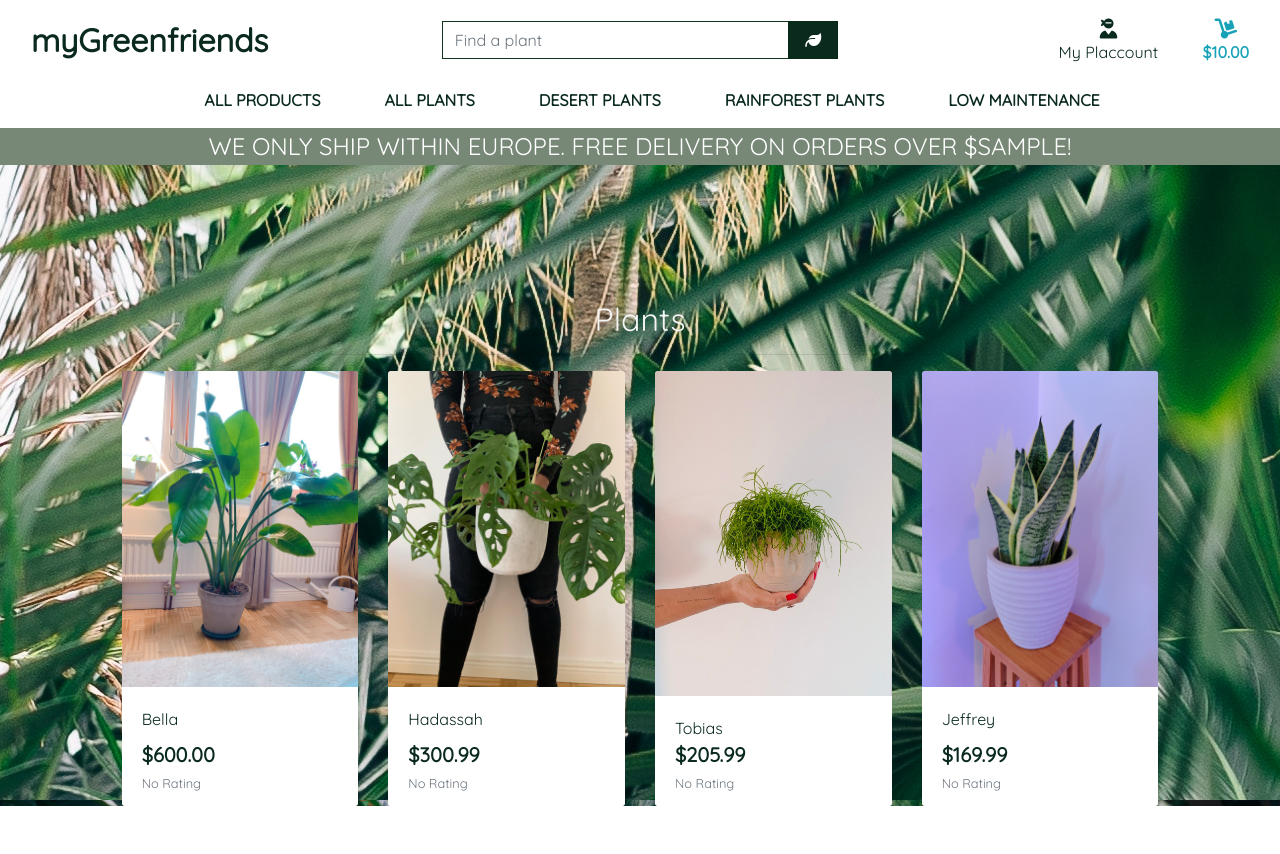
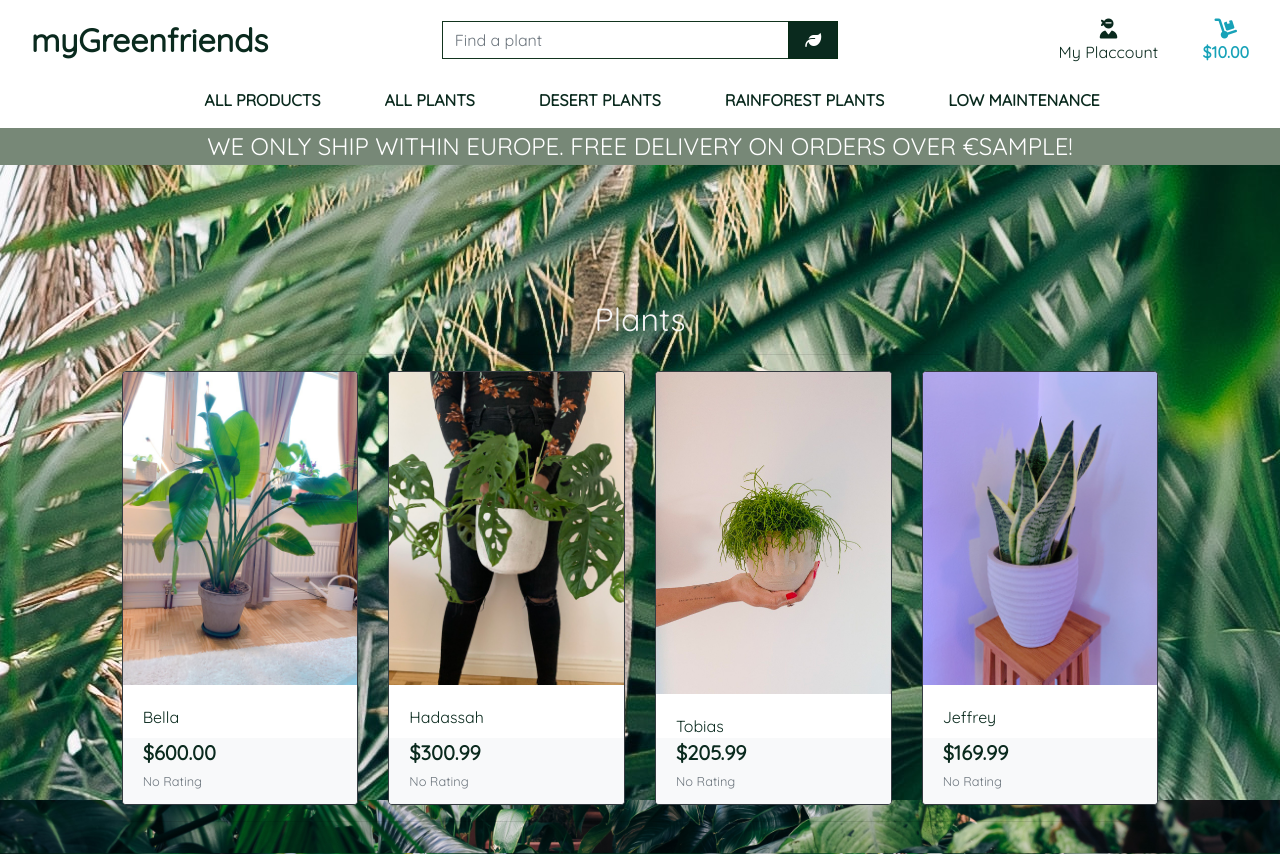
Before and after one commit to Honey20103/mygreenfriends, a Django app: template products/templates/products/products.html in a window 1280 px wide. Before the commit the page ends 806 px from the top, so only its background shows below. Run offline with Django 3.2, Linux system fonts and the light colour scheme; data comes from the database, SQL or seed files in the repository; tables that the repository leaves empty hold one stand-in row (values such as "Sample post"); the template is opened without the code that fills it: values that come from a table or form of the project are taken from there, most other values are stand-ins (such as "Sample title", 1, 10 or a date in 2020); some libraries are stand-ins or nearby versions.

Commit message:
style: added card display settings for products

```diff
--- a/products/templates/products/products.html
+++ b/products/templates/products/products.html
@@ -24,7 +24,7 @@
 			<div class="row">
 				{% for product in products %}
 				<div class="col-sm-6 col-md-6 col-lg-4 col-xl-3">
-					<div class="card h-100 border-0">
+					<div class="card h-100 border-dark">
                     {% if product.image %}
 						<a href="">
 							<img class="card-img-top img-fluid" src="{{ product.image.url }}" alt="{{ product.name }}">
@@ -37,7 +37,7 @@
 								<div class="card-body pb-0">
 									<p class="mb-0">{{ product.name }}</p>
 								</div>
-								<div class="card-footer bg-white pt-0 border-0 text-left">
+								<div class="card-footer bg-light pt-0 border-0 text-left">
 									<div class="row">
 										<div class="col">
 											<p class="lead mb-0 text-left font-weight-bold">${{ product.price }}</p>
@@ -51,6 +51,29 @@
 								</div>
 					        </div>
 				        </div>
+                            {% if forloop.counter|divisibleby:1 %}
+                            <div class="col-12 d-sm-none mb-3">
+                                <hr>
+                            </div>
+                            {% endif %}
+
+                            {% if forloop.counter|divisibleby:2 %}
+                            <div class="col-12 d-none d-sm-block d-md-block d-lg-none mb-3">
+                                <hr>
+                            </div>
+                            {% endif %}
+
+                            {% if forloop.counter|divisibleby:3 %}
+                            <div class="col-12 d-none d-lg-block d-xl-none mb-3">
+                                <hr>
+                            </div>
+                            {% endif %}
+
+                            {% if forloop.counter|divisibleby:4 %}
+                            <div class="col-12 d-none d-xl-block mb-3">
+                                <hr>
+                            </div>
+                            {% endif %}
 		                {% endfor %}
         	    </div>
 		    </div>
--- a/templates/base.html
+++ b/templates/base.html
@@ -110,7 +110,7 @@
         </div>
         <div id="delivery-banner" class="row text-center">
             <div class="col bg-black text-white">
-                <h4 class="logo-font my-1">We only ship within Europe. Free delivery on orders over ${{ free_shipping_threshold }}!</h4>
+                <h4 class="logo-font my-1">We only ship within Europe. Free delivery on orders over €{{ free_shipping_threshold }}!</h4>
             </div>
         </div>
     </header>
```
